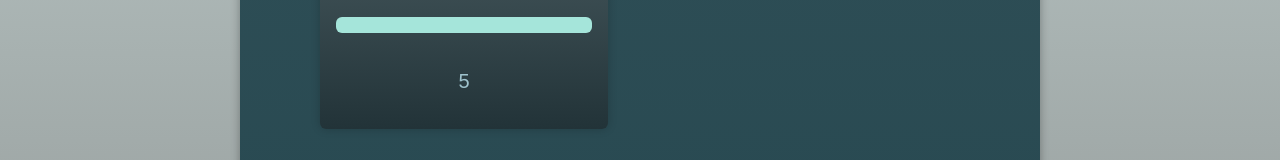
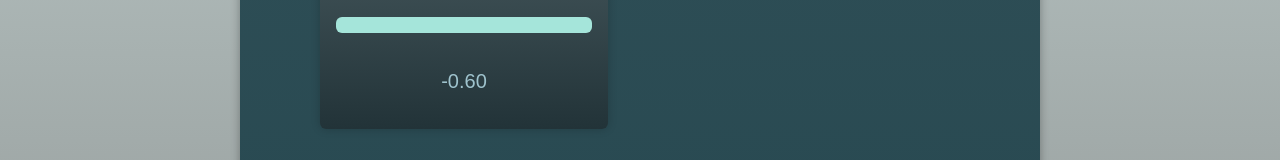
Before and after one commit to michal-1994/course_react_ts_2, a React (Vite) app: page / in a window 1280 px wide. Both pictures are taken after typing "Sample", "5" into the empty fields and a click on the button "Add Timer". Shown: the part 506-666 px from the top of the page. Built offline with nearby package versions, Linux system fonts and the light colour scheme; a web font is replaced by a local one.

Commit message:
use useEffect with ts

```diff
--- a/src/components/Timer.tsx
+++ b/src/components/Timer.tsx
@@ -1,23 +1,27 @@
 /** @format */
 
-import { useState } from "react";
+import { useEffect, useState } from "react";
 import { type Timer as TimerProps } from "../store/timers-context.tsx";
 import Container from "./UI/Container.tsx";
 
 export default function Timer({ name, duration }: TimerProps) {
-  const [remainingState, setRemainingState] = useState(duration * 1000);
+  const [remainingTime, setRemainingTime] = useState(duration * 1000);
 
-  setInterval(function () {
-    setRemainingState((prevTime) => prevTime - 50);
-  }, 50);
+  useEffect(() => {
+    setInterval(function () {
+      setRemainingTime((prevTime) => prevTime - 50);
+    }, 50);
+  }, []);
+
+  const formattedRemainingTime = (remainingTime / 1000).toFixed(2);
 
   return (
     <Container as='article'>
       <h2>{name}</h2>
       <p>
-        <progress max={duration * 1000} value={remainingState} />
+        <progress max={duration * 1000} value={remainingTime} />
       </p>
-      <p>{duration}</p>
+      <p>{formattedRemainingTime}</p>
     </Container>
   );
 }
```
